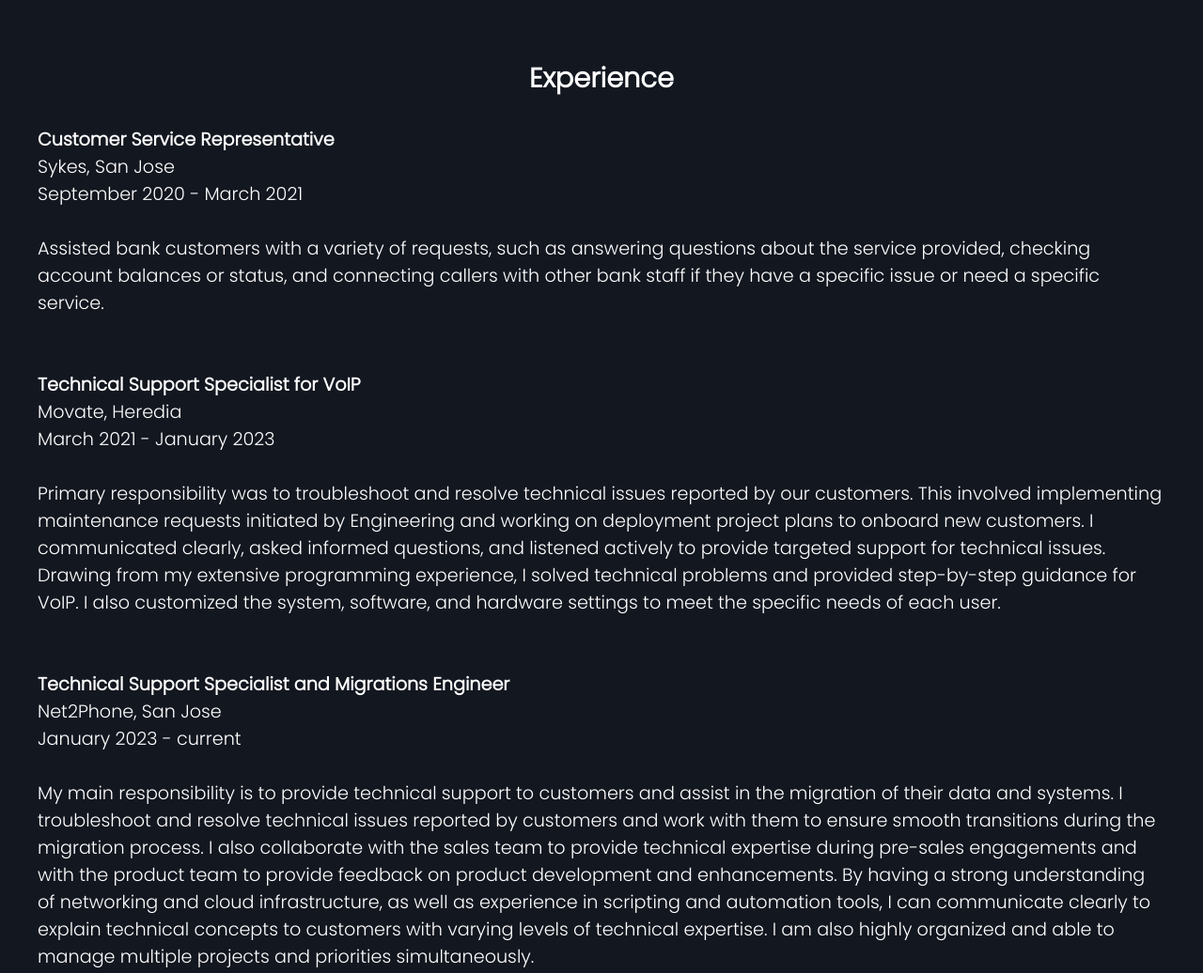
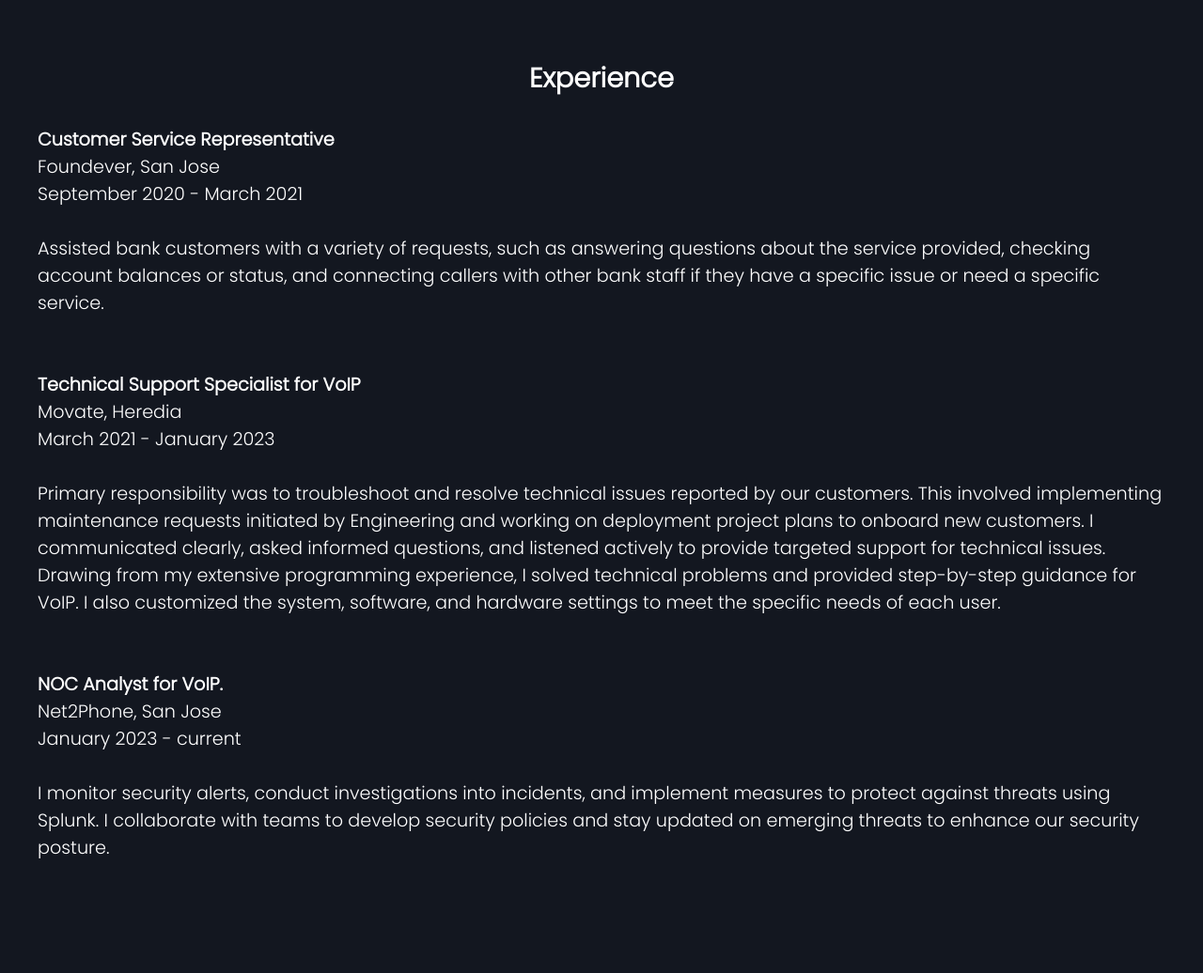
Before and after one commit to Dmorris-sec/Portafolio, a plain HTML site: page index.html in a window 1280 px wide. Shown: the part 1200-2236 px from the top of the page at 94% size. Drawn offline with nearby package versions, Linux system fonts and the light colour scheme.

Commit message:
Update index.html
Changes need to match CV

```diff
--- a/index.html
+++ b/index.html
@@ -108,7 +108,7 @@
                               <dt>
                                    <strong>Customer Service Representative</strong>
                                    <br>
-                                   Sykes, San Jose
+                                   Foundever, San Jose
                                    <br>
                                    September 2020 - March 2021
                               </dt>
@@ -141,7 +141,7 @@
                               <br>
 
                               <dt>
-                                   <strong>Technical Support Specialist and Migrations Engineer</strong>
+                                   <strong> NOC Analyst for VoIP.</strong>
                                    <br>
                                    Net2Phone, San Jose
                                    <br>
@@ -150,12 +150,7 @@
                               <br>
 
                               <dd>
-                                   My main responsibility is to provide technical support to customers and assist in the migration of their data and systems.
-                                   I troubleshoot and resolve technical issues reported by customers and work with them to ensure smooth transitions during the migration process.
-                                   I also collaborate with the sales team to provide technical expertise during pre-sales engagements and with the product team to provide feedback
-                                   on product development and enhancements. By having a strong understanding of networking and cloud infrastructure, as well as experience in scripting and
-                                   automation tools, I can communicate clearly to explain technical concepts to customers with varying levels of technical expertise. I am also highly organized
-                                   and able to manage multiple projects and priorities simultaneously.
+                                   I monitor security alerts, conduct investigations into incidents, and implement measures to protect against threats using Splunk. I collaborate with teams to develop security policies and stay updated on emerging threats to enhance our security posture.
                               </dd>
                          </dl>
 
```
